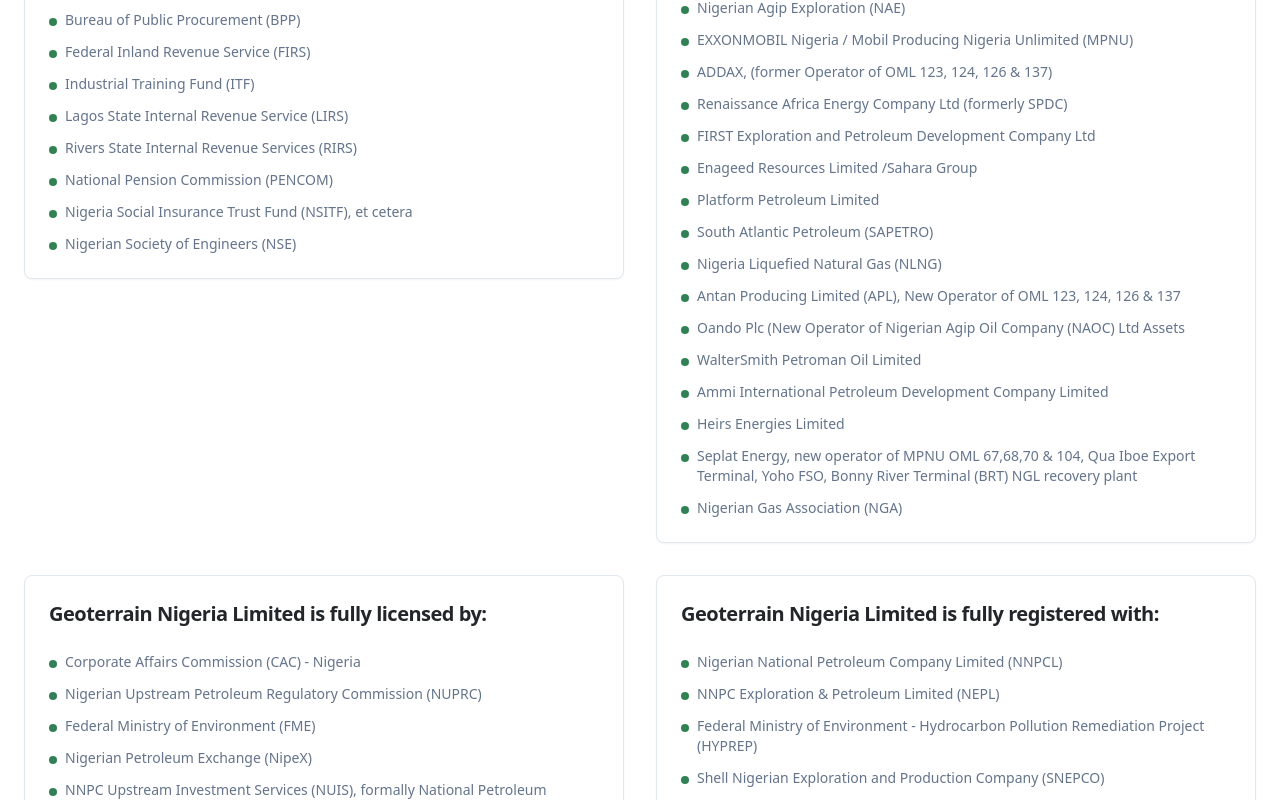
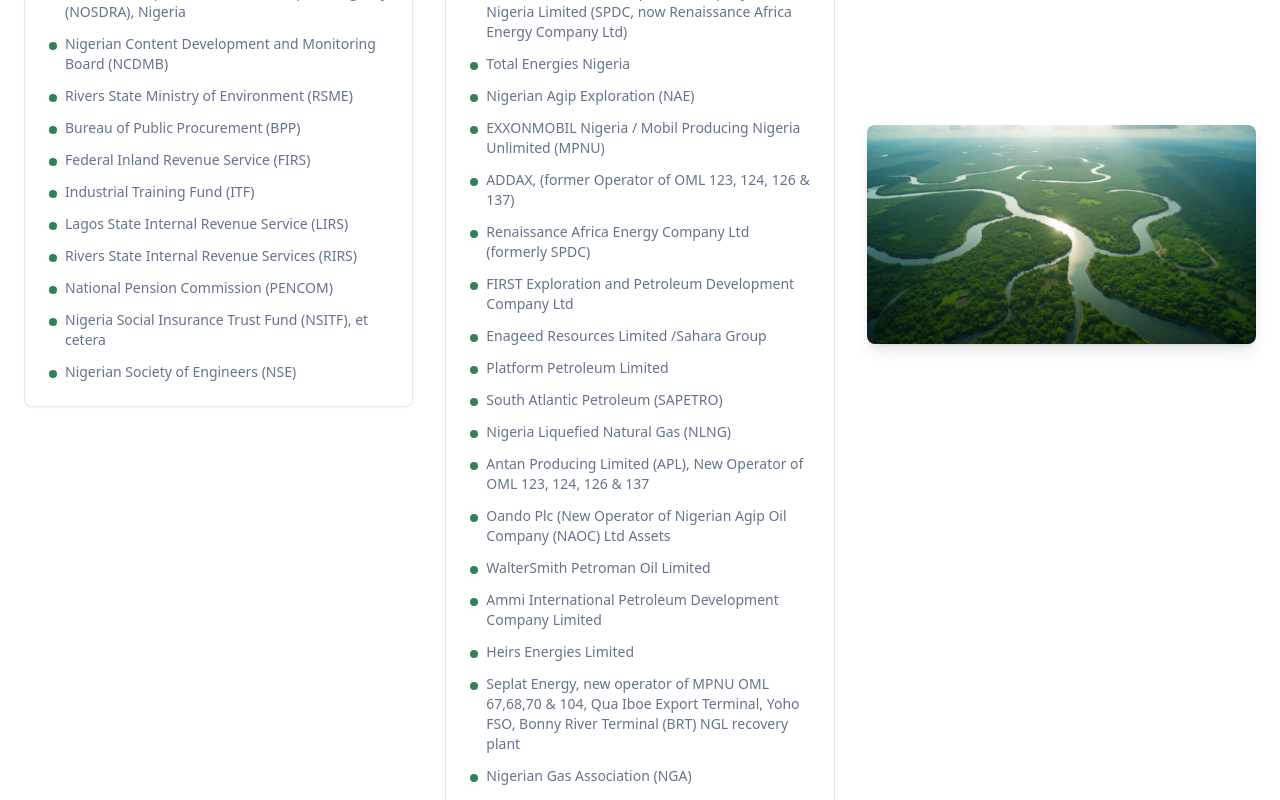
Before and after one commit to iszyeffiong/king5434-10, a React (Vite) app: page /licensing-info in a window 1280 px wide. Shown: the part 1460-2260 px from the top of the page. Built offline with nearby package versions, Linux system fonts and the light colour scheme.

Commit message:
Add image to licensing info page
Add an image to the specified blank space, making it visible only on desktop.

```diff
--- a/src/pages/LicensingInfo.tsx
+++ b/src/pages/LicensingInfo.tsx
@@ -116,7 +116,7 @@ const LicensingInfo = () => {
             </p>
           </div>
 
-          <div className="grid lg:grid-cols-2 gap-8">
+          <div className="grid lg:grid-cols-3 gap-8">
             <Card className="h-fit">
               <CardHeader>
                 <CardTitle className="text-xl">Geoterrain Nigeria Limited is fully licensed by:</CardTitle>
@@ -148,6 +148,15 @@ const LicensingInfo = () => {
                 </ul>
               </CardContent>
             </Card>
+
+            {/* Desktop-only image */}
+            <div className="hidden lg:flex lg:items-center lg:justify-center">
+              <img
+                src="/src/assets/hero-landscape.jpg"
+                alt="Geoterrain credentials"
+                className="w-full h-auto rounded-lg shadow-lg object-cover max-h-96"
+              />
+            </div>
           </div>
 
           <div className="grid lg:grid-cols-2 gap-8 mt-8">
```
